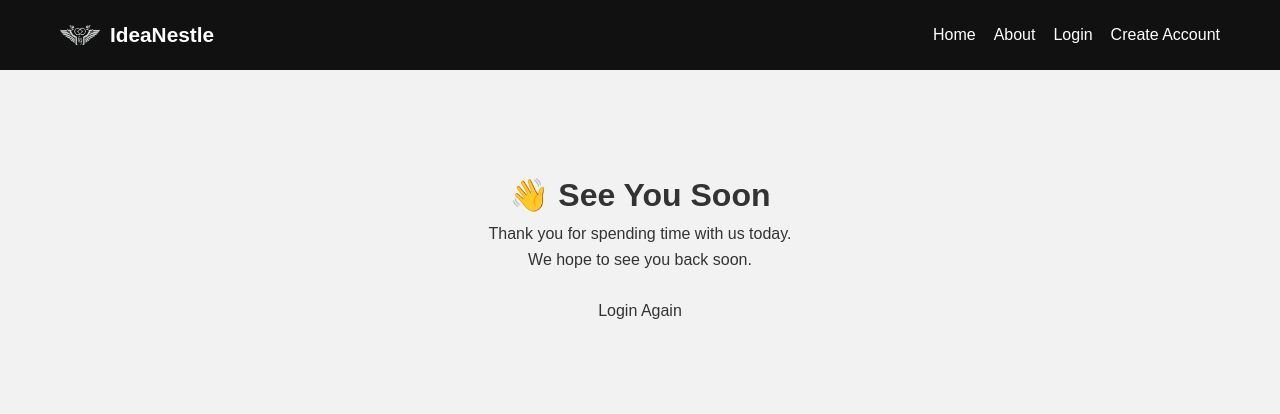
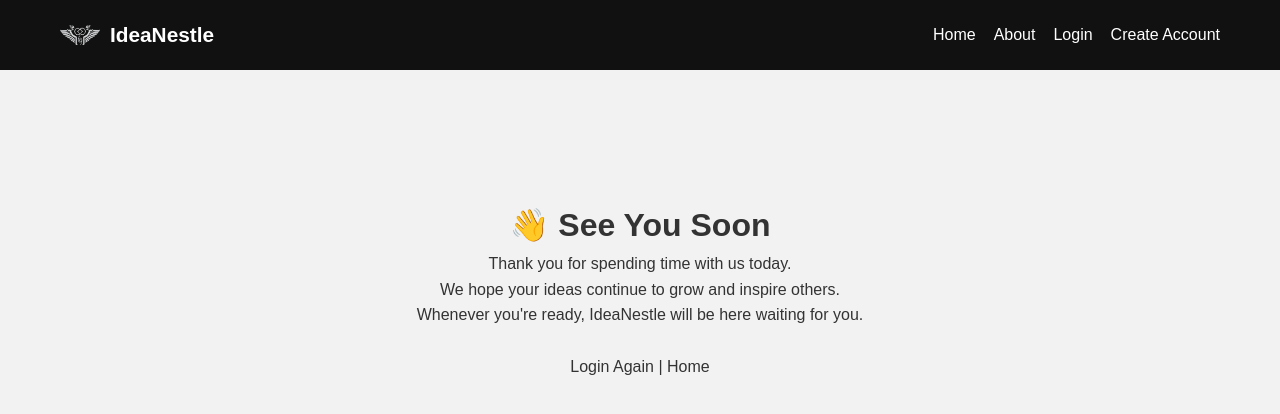
Before and after one commit to Ganesh-B-S/IdeaNestle, a React app in the folder frontend/: page /logout in a window 1280 px wide. Shown: the top 414 px of the page. Built offline with nearby package versions, Linux system fonts and the light colour scheme; no server answers; the HTML template or start-up script is replaced by a standard one.

Commit message:
added Profile section

```diff
--- a/frontend/src/components/Sidebar.jsx
+++ b/frontend/src/components/Sidebar.jsx
@@ -8,11 +8,13 @@ export default function Sidebar({
   const navigate = useNavigate();
 
   function handleLogout() {
-    localStorage.removeItem("token");
-    localStorage.removeItem("user");
+  closeSidebar();
 
-    navigate("/logout");
-  }
+  localStorage.removeItem("token");
+  localStorage.removeItem("user");
+
+  window.location.href = "/logout";
+}
 
   return (
     <>
--- a/frontend/src/pages/Logout.jsx
+++ b/frontend/src/pages/Logout.jsx
@@ -4,19 +4,26 @@ export default function Logout() {
   return (
     <div
       style={{
+        maxWidth: "700px",
+        margin: "100px auto",
         textAlign: "center",
-        marginTop: "100px",
+        padding: "30px",
       }}
     >
       <h1>👋 See You Soon</h1>
 
       <p>
-        Thank you for spending time
-        with us today.
+        Thank you for spending time with us today.
       </p>
 
       <p>
-        We hope to see you back soon.
+        We hope your ideas continue to grow and
+        inspire others.
+      </p>
+
+      <p>
+        Whenever you're ready, IdeaNestle will
+        be here waiting for you.
       </p>
 
       <br />
@@ -24,6 +31,12 @@ export default function Logout() {
       <Link to="/login">
         Login Again
       </Link>
+
+      {" | "}
+
+      <Link to="/">
+        Home
+      </Link>
     </div>
   );
 }
```
